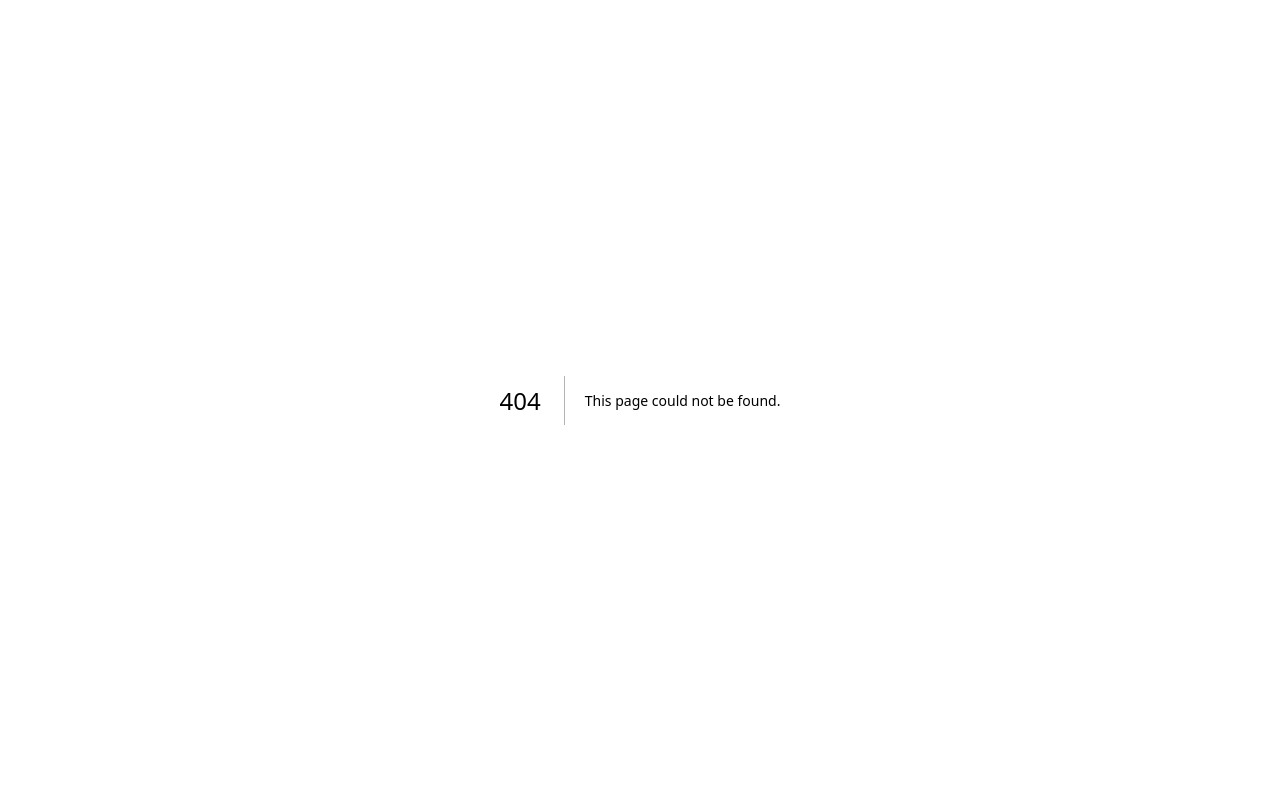
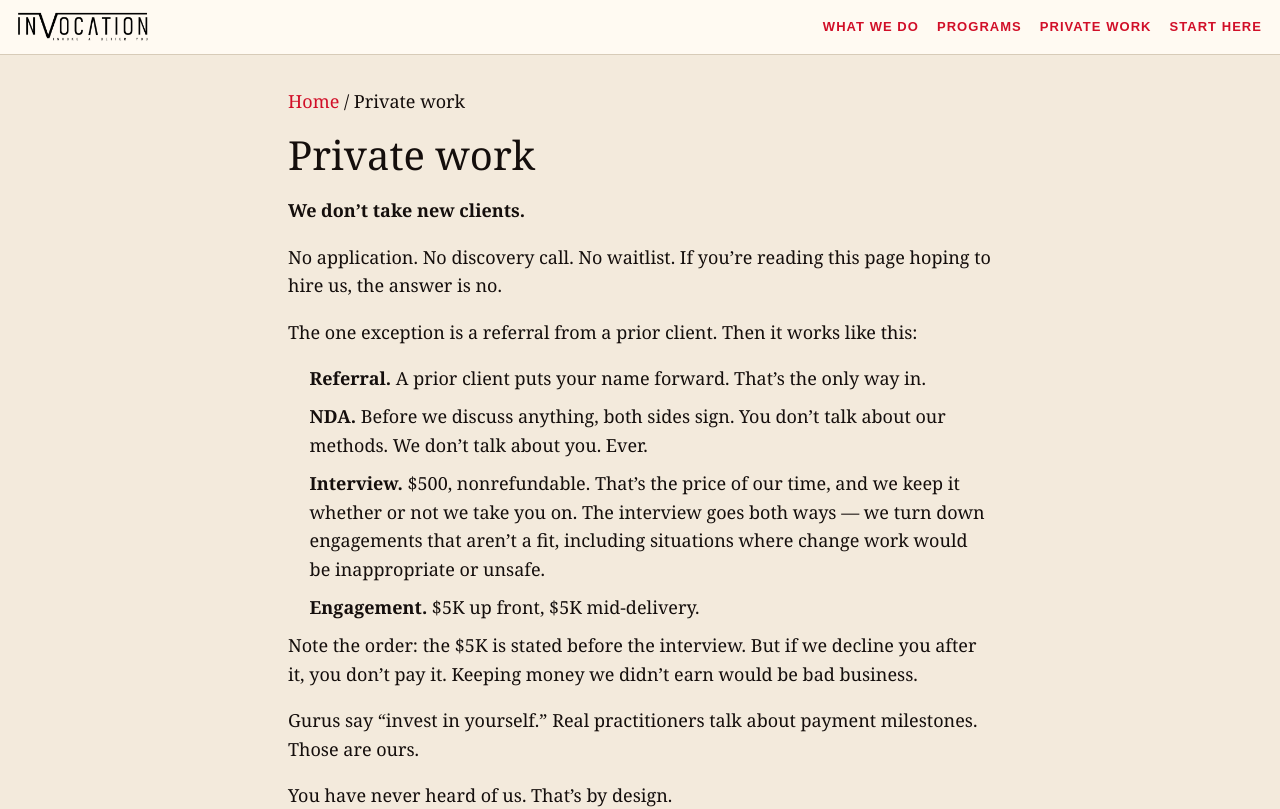
Before and after one commit to SOCIT/invocationinc-site, a Next.js app: page /private-work in a window 1280 px wide. Before the commit this address had no page. Shown: the top 809 px of the page. Built offline with nearby package versions, Linux system fonts and the light colour scheme.

Commit message:
Private work page: referral-only terms + homepage taunt section

```diff
--- a/src/app/globals.css
+++ b/src/app/globals.css
@@ -691,3 +691,20 @@ body {
   font-weight: 700;
   margin-top: 12px;
 }
+
+.hub-taunt {
+  background: #160f0d;
+  border-radius: 10px;
+  padding: 36px 34px;
+  margin: 10px 0;
+}
+.hub-taunt h2 {
+  color: #fff;
+  margin-top: 0;
+}
+.hub-taunt p {
+  color: #cbbfae;
+}
+.hub-taunt p:last-child {
+  margin-bottom: 0;
+}
--- /dev/null
+++ b/src/app/private-work/page.tsx
@@ -0,0 +1,69 @@
+import Link from "next/link";
+import { Header } from "@/components/Header";
+import { Footer } from "@/components/Footer";
+
+export const metadata = {
+  title: "Private work — Invocation Inc",
+};
+
+export default function PrivateWorkPage() {
+  return (
+    <>
+      <Header />
+      <main className="inner-page lf-wrap" style={{ paddingBottom: 48 }}>
+        <p>
+          <Link href="/">Home</Link> / Private work
+        </p>
+        <h1>Private work</h1>
+        <p>
+          <strong>We don&rsquo;t take new clients.</strong>
+        </p>
+        <p>
+          No application. No discovery call. No waitlist. If you&rsquo;re
+          reading this page hoping to hire us, the answer is no.
+        </p>
+        <p>
+          The one exception is a referral from a prior client. Then it works
+          like this:
+        </p>
+        <ol>
+          <li>
+            <strong>Referral.</strong> A prior client puts your name forward.
+            That&rsquo;s the only way in.
+          </li>
+          <li>
+            <strong>NDA.</strong> Before we discuss anything, both sides
+            sign. You don&rsquo;t talk about our methods. We don&rsquo;t talk
+            about you. Ever.
+          </li>
+          <li>
+            <strong>Interview.</strong> $500, nonrefundable. That&rsquo;s the
+            price of our time, and we keep it whether or not we take you on.
+            The interview goes both ways &mdash; we turn down engagements
+            that aren&rsquo;t a fit, including situations where change work
+            would be inappropriate or unsafe.
+          </li>
+          <li>
+            <strong>Engagement.</strong> $5K up front, $5K mid-delivery.
+          </li>
+        </ol>
+        <p>
+          Note the order: the $5K is stated before the interview. But if we
+          decline you after it, you don&rsquo;t pay it. Keeping money we
+          didn&rsquo;t earn would be bad business.
+        </p>
+        <p>
+          Gurus say &ldquo;invest in yourself.&rdquo; Real practitioners talk
+          about payment milestones. Those are ours.
+        </p>
+        <p>You have never heard of us. That&rsquo;s by design.</p>
+        <p>
+          <strong>
+            If you were referred, your referrer knows how to reach us.
+          </strong>
+        </p>
+        <Footer />
+      </main>
+    </>
+  );
+}
--- a/src/components/Footer.tsx
+++ b/src/components/Footer.tsx
@@ -28,6 +28,8 @@ export function Footer() {
         <Link href="/terms">Terms</Link>
         {" · "}
         <Link href="/billing">Manage billing</Link>
+        {" · "}
+        <Link href="/private-work">Private work</Link>
       </p>
     </footer>
   );
--- a/src/components/Header.tsx
+++ b/src/components/Header.tsx
@@ -11,9 +11,10 @@ export function Header() {
         />
       </Link>
       <nav className="hub-nav">
-        <Link href="#what-we-do">What we do</Link>
-        <Link href="#programs">Programs</Link>
-        <Link href="#start">Start here</Link>
+        <Link href="/#what-we-do">What we do</Link>
+        <Link href="/#programs">Programs</Link>
+        <Link href="/private-work">Private work</Link>
+        <Link href="/#start">Start here</Link>
       </nav>
     </header>
   );
--- a/src/components/HubPage.tsx
+++ b/src/components/HubPage.tsx
@@ -135,6 +135,25 @@ export function HubPage() {
           </div>
         </section>
 
+        <section id="private-work" className="hub-taunt">
+          <h2>The work behind the books</h2>
+          <p>
+            Before the books, there was the private work: referral-only, NDA
+            before proposals, $5K up front and $5K mid-delivery. We say no
+            more often than we say yes.
+          </p>
+          <p>
+            Most people will never need an engineer in the room. That&rsquo;s
+            what the books are for &mdash; the complete systems, available
+            to anyone.
+          </p>
+          <p>
+            <a href="/private-work" className="lf-btn lf-btn-ghost">
+              How private work works
+            </a>
+          </p>
+        </section>
+
         <section id="programs">
           <h2>Four programs. Pick your bottleneck.</h2>
           <p>
```
